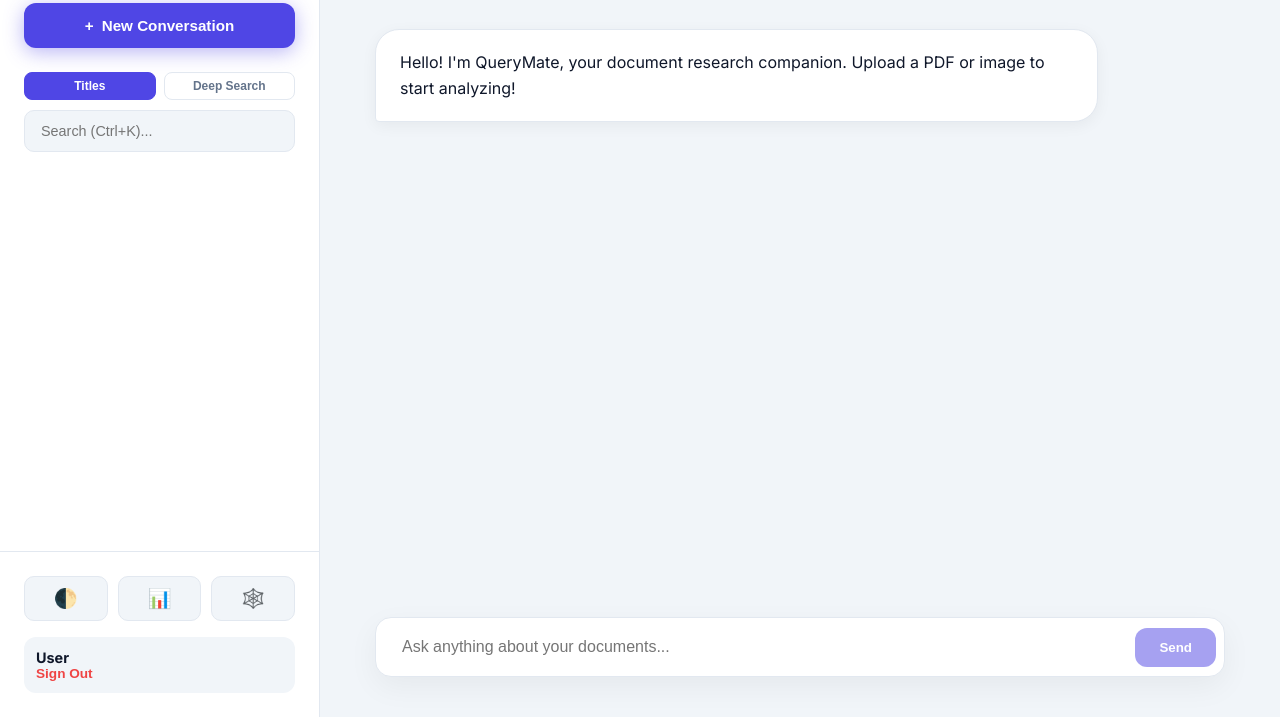
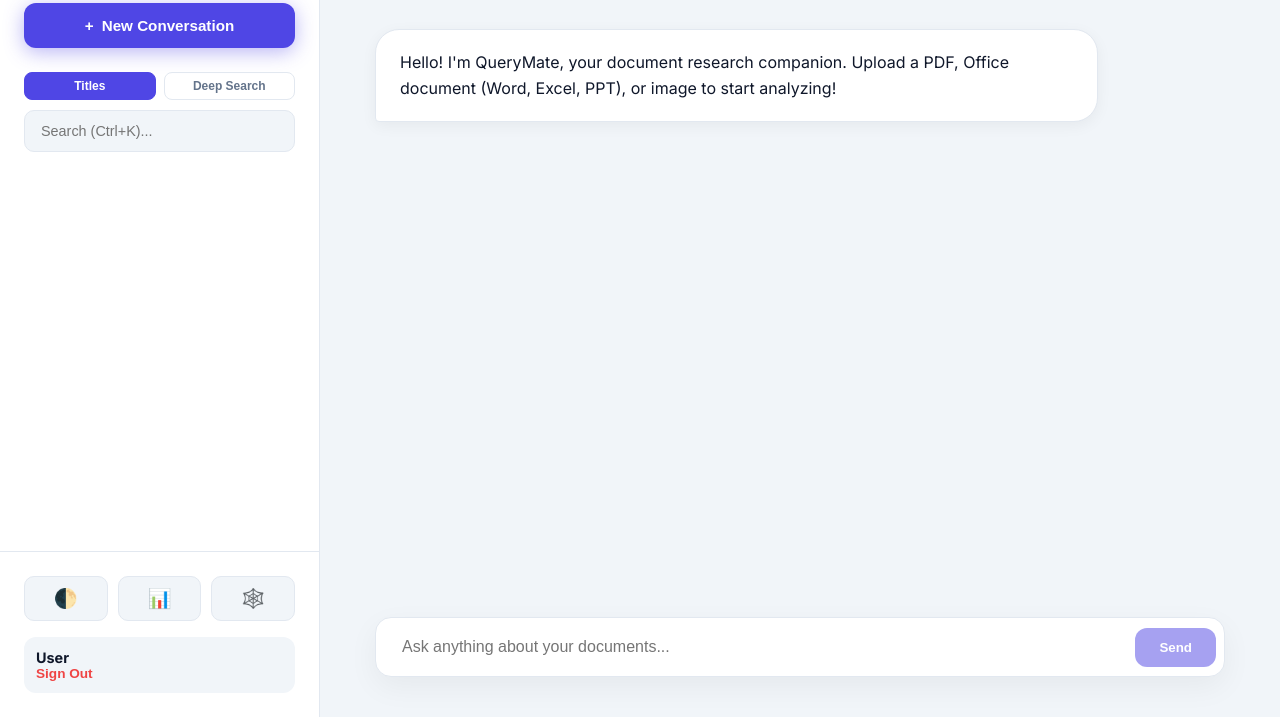
Before and after one commit to venky038/pdf-chatbot, a plain HTML site: page frontend/index.html in a window 1280 px wide. Shown: the part 83-800 px from the top of the page. Drawn offline with nearby package versions, Linux system fonts and the light colour scheme; no server answers; sample sign-in values are in the browser's storage.

Commit message:
updated readme file

```diff
--- a/frontend/index.html
+++ b/frontend/index.html
@@ -85,7 +85,8 @@
             <div class="messages-container" id="chatBox">
                 <div class="message bot">
                     <div class="msg-content">
-                        Hello! I'm QueryMate, your document research companion. Upload a PDF or image to start
+                        Hello! I'm QueryMate, your document research companion. Upload a PDF, Office document (Word,
+                        Excel, PPT), or image to start
                         analyzing!
                     </div>
                 </div>
```
